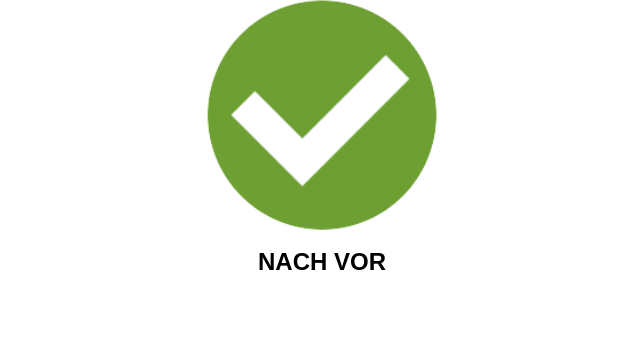
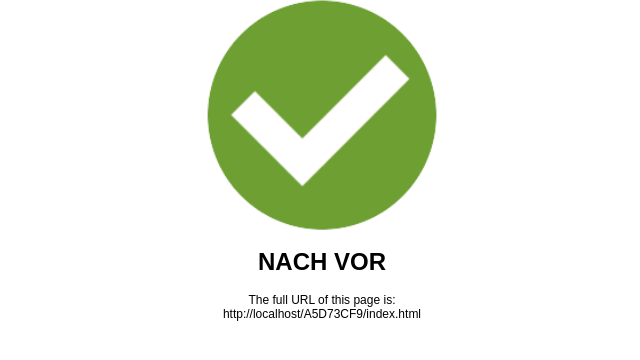
Before and after one commit to cov-sabes-it-utils-qr-4587478085B44AB2D/cov-sabes-it-utils-qr-4587478085B44AB2D.github.io, a plain HTML site: page A5D73CF9/index.html in a window 1280 px wide. Shown: the part 246-606 px from the top of the page, without its empty margins (318-958 px from the left). Drawn offline with Linux system fonts and the light colour scheme.

Commit message:
Update index.html

```diff
--- a/A5D73CF9/index.html
+++ b/A5D73CF9/index.html
@@ -31,6 +31,13 @@
 </di
 
 </div>
+
+<p id="href"></p>
+      <script>
+        document.getElementById("href").innerHTML =
+        "The full URL of this page is:<br>" + window.location.href;
+     </script>
+
 <div align="center" style="padding-top: 20px;">
 <h1></h1>
 </div>
```
